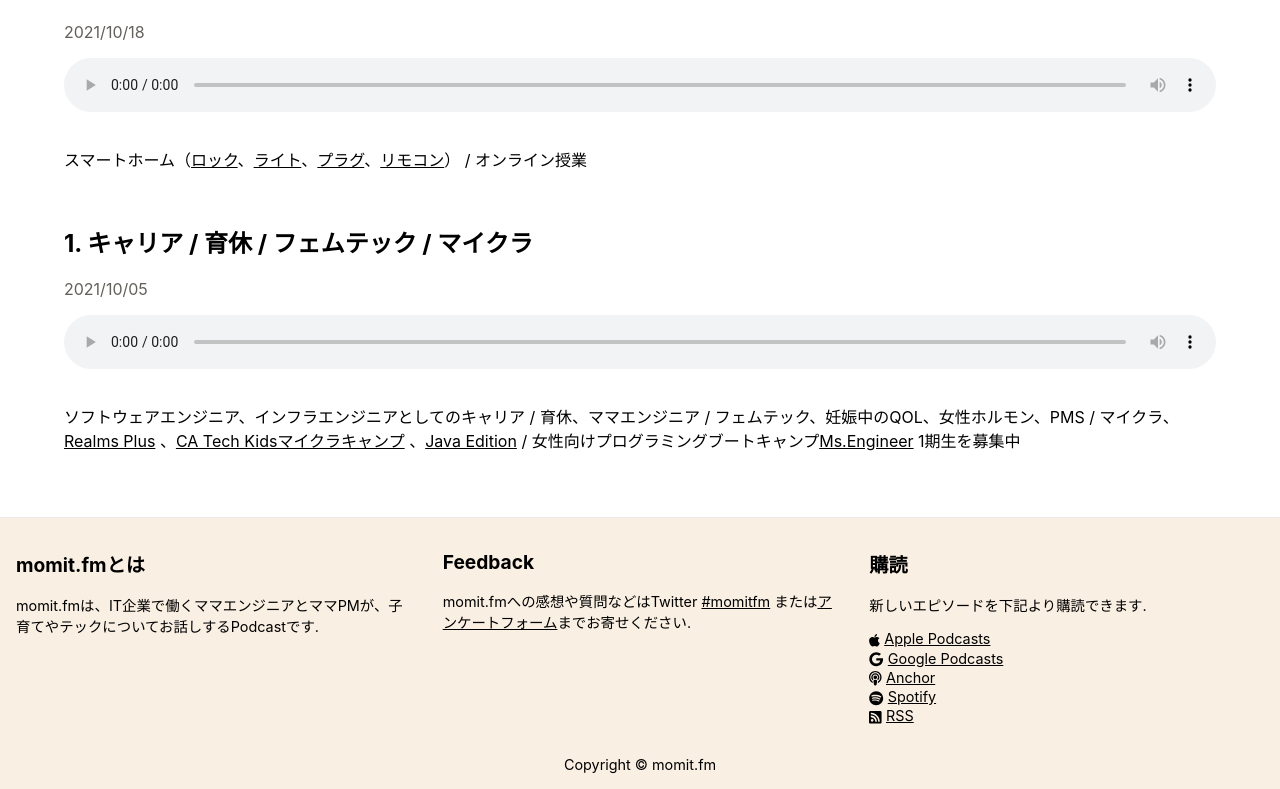
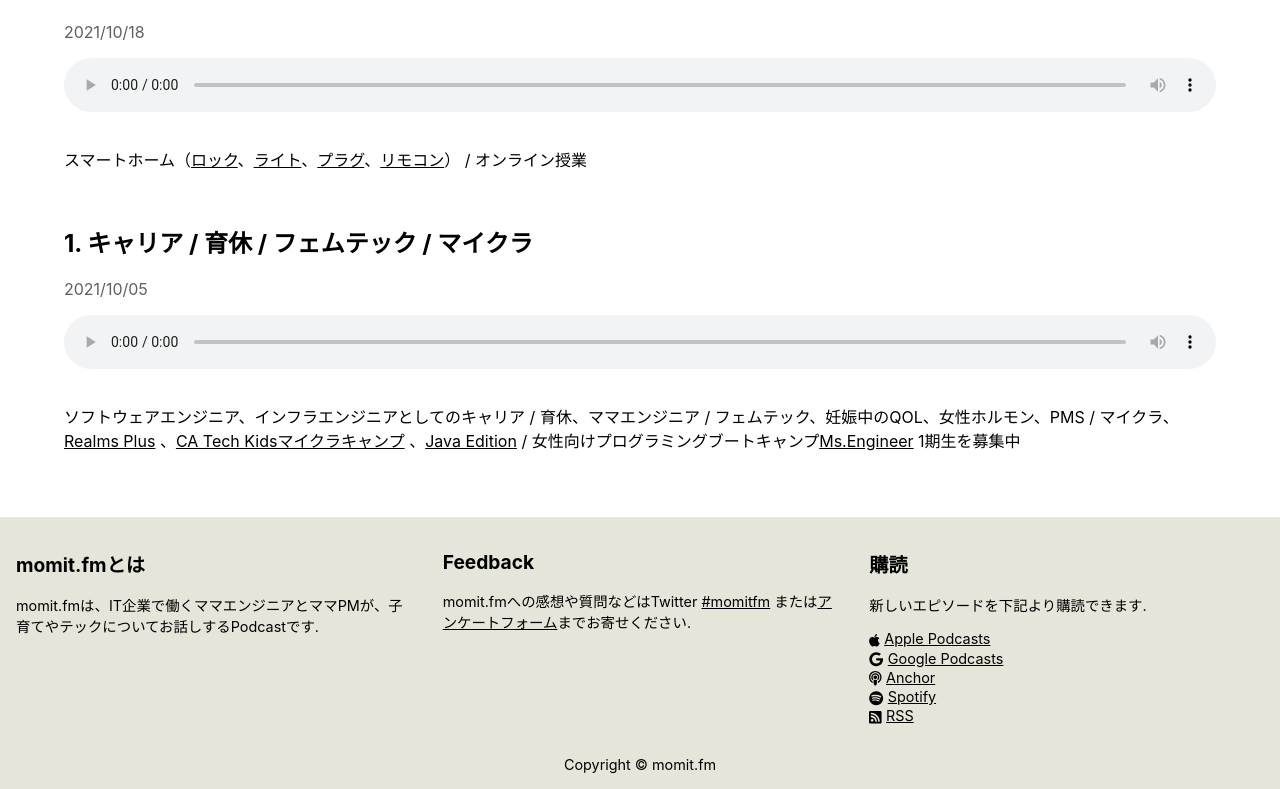
Before and after one commit to fuzzy31u/momit.fm, a Next.js app: page / in a window 1280 px wide. Shown: the part 2018-2807 px from the top of the page. Built offline with nearby package versions, Linux system fonts and the light colour scheme.

Commit message:
Change footer color

```diff
--- a/styles/Home.module.css
+++ b/styles/Home.module.css
@@ -62,7 +62,7 @@
 
 .footer {
   border-top: 1px solid #eaeaea;
-  background-color: #f9efe3;
+  background-color: #e6e5da;
   padding-bottom: 1rem;
   font-size: 0.9rem;
 }
```
